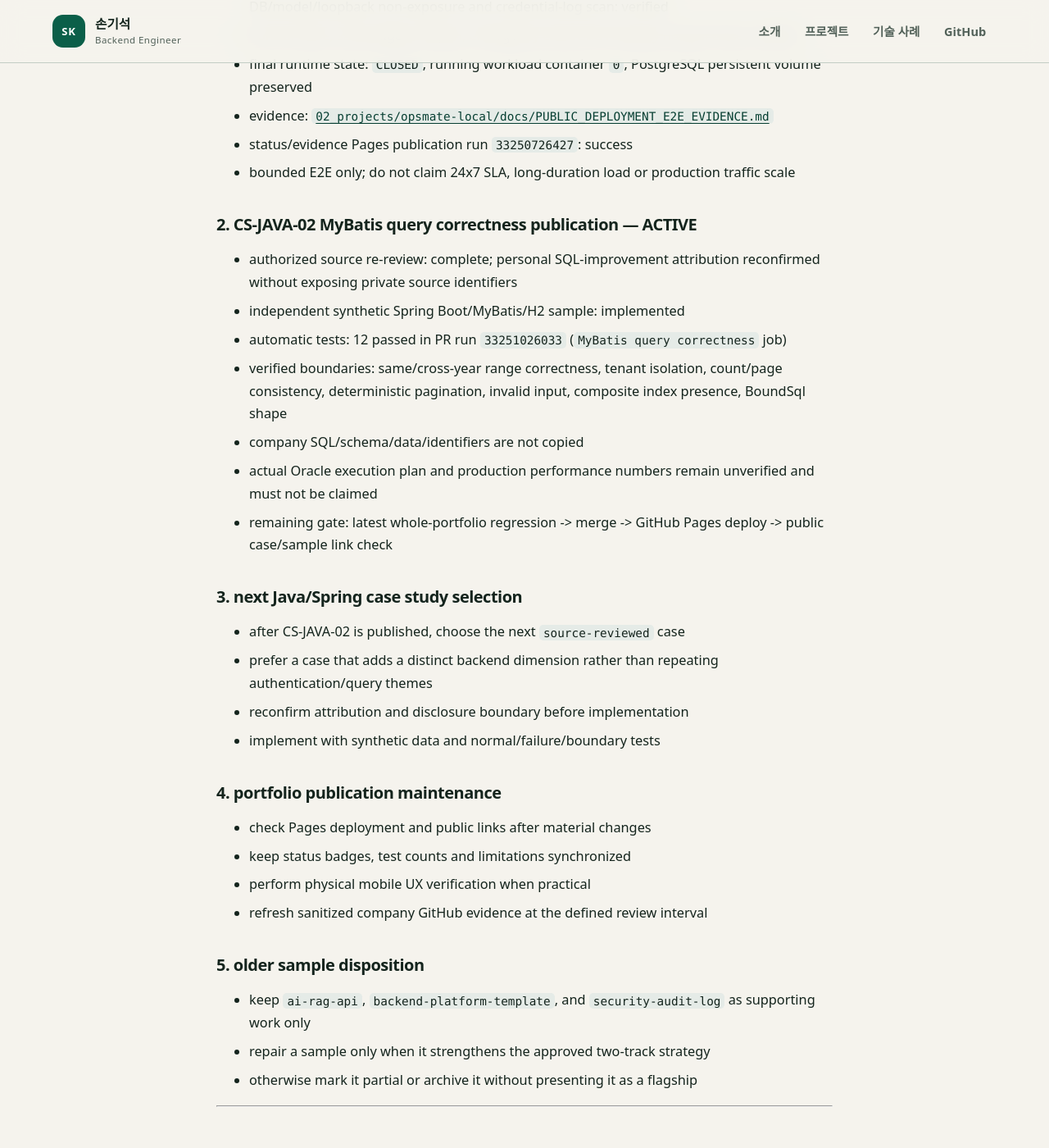
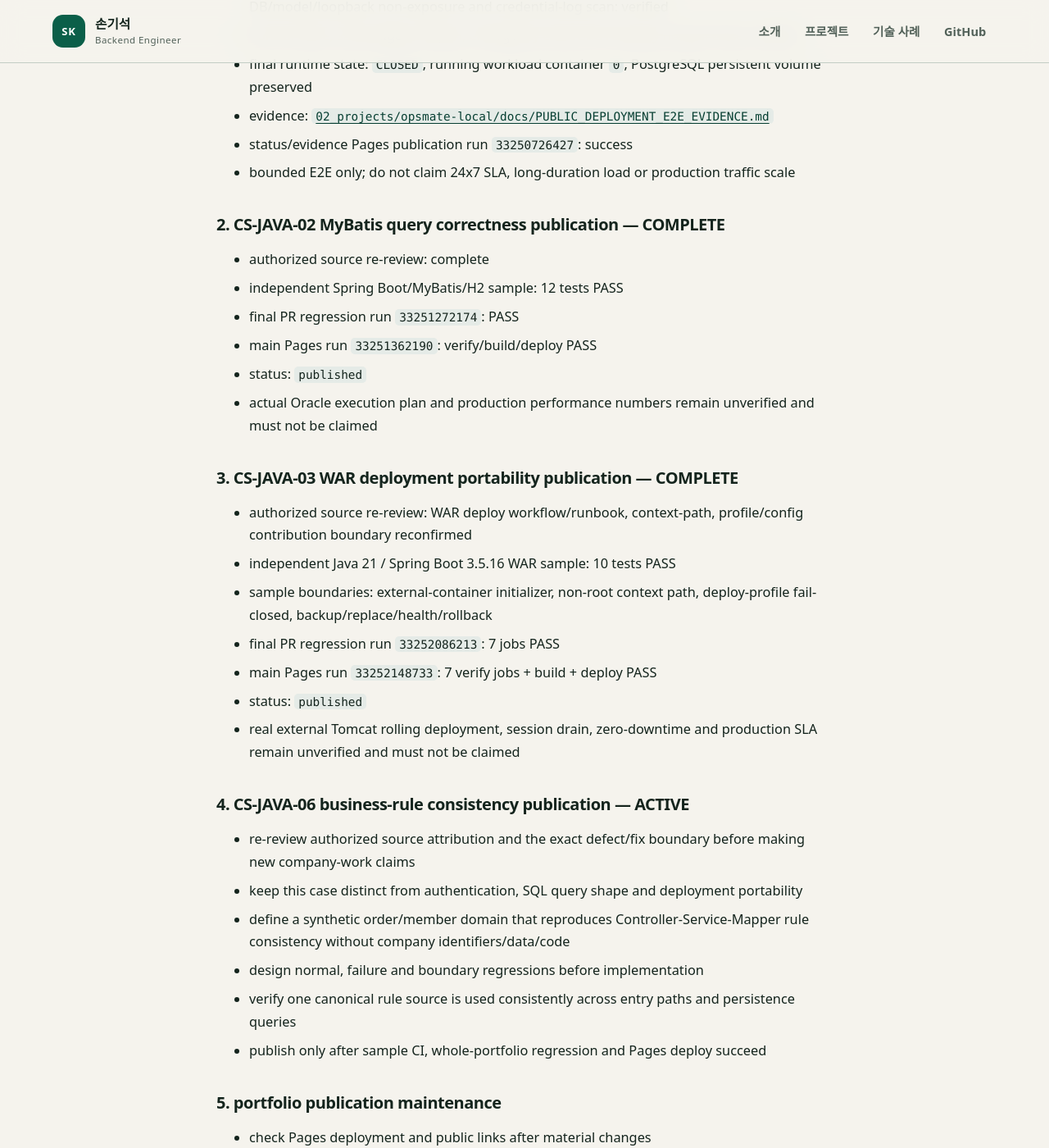
Before and after one commit to son1004007/engineering-career-portfolio, a Jekyll site: the page built from TASKS.md, in a window 1280 px wide and 1400 px high, scrolled down 1258 px. Shown: the whole window at 82% size. Built offline with Jekyll 4.4.1, drawn with Linux system fonts in a browser that asks for light colours; our own code applies the rules of GitHub Pages for plain Markdown files; some of the changed text lies outside the part shown.

Commit message:
docs: advance Java case-study queue to CS-JAVA-06

```diff
--- a/TASKS.md
+++ b/TASKS.md
@@ -34,28 +34,38 @@ The active execution ledger, dependencies and verification evidence are maintain
 - status/evidence Pages publication run `33250726427`: success
 - bounded E2E only; do not claim 24x7 SLA, long-duration load or production traffic scale
 
-### 2. CS-JAVA-02 MyBatis query correctness publication — ACTIVE
-- authorized source re-review: complete; personal SQL-improvement attribution reconfirmed without exposing private source identifiers
-- independent synthetic Spring Boot/MyBatis/H2 sample: implemented
-- automatic tests: 12 passed in PR run `33251026033` (`MyBatis query correctness` job)
-- verified boundaries: same/cross-year range correctness, tenant isolation, count/page consistency, deterministic pagination, invalid input, composite index presence, BoundSql shape
-- company SQL/schema/data/identifiers are not copied
+### 2. CS-JAVA-02 MyBatis query correctness publication — COMPLETE
+- authorized source re-review: complete
+- independent Spring Boot/MyBatis/H2 sample: 12 tests PASS
+- final PR regression run `33251272174`: PASS
+- main Pages run `33251362190`: verify/build/deploy PASS
+- status: `published`
 - actual Oracle execution plan and production performance numbers remain unverified and must not be claimed
-- remaining gate: latest whole-portfolio regression -> merge -> GitHub Pages deploy -> public case/sample link check
 
-### 3. next Java/Spring case study selection
-- after CS-JAVA-02 is published, choose the next `source-reviewed` case
-- prefer a case that adds a distinct backend dimension rather than repeating authentication/query themes
-- reconfirm attribution and disclosure boundary before implementation
-- implement with synthetic data and normal/failure/boundary tests
+### 3. CS-JAVA-03 WAR deployment portability publication — COMPLETE
+- authorized source re-review: WAR deploy workflow/runbook, context-path, profile/config contribution boundary reconfirmed
+- independent Java 21 / Spring Boot 3.5.16 WAR sample: 10 tests PASS
+- sample boundaries: external-container initializer, non-root context path, deploy-profile fail-closed, backup/replace/health/rollback
+- final PR regression run `33252086213`: 7 jobs PASS
+- main Pages run `33252148733`: 7 verify jobs + build + deploy PASS
+- status: `published`
+- real external Tomcat rolling deployment, session drain, zero-downtime and production SLA remain unverified and must not be claimed
 
-### 4. portfolio publication maintenance
+### 4. CS-JAVA-06 business-rule consistency publication — ACTIVE
+- re-review authorized source attribution and the exact defect/fix boundary before making new company-work claims
+- keep this case distinct from authentication, SQL query shape and deployment portability
+- define a synthetic order/member domain that reproduces Controller-Service-Mapper rule consistency without company identifiers/data/code
+- design normal, failure and boundary regressions before implementation
+- verify one canonical rule source is used consistently across entry paths and persistence queries
+- publish only after sample CI, whole-portfolio regression and Pages deploy succeed
+
+### 5. portfolio publication maintenance
 - check Pages deployment and public links after material changes
 - keep status badges, test counts and limitations synchronized
 - perform physical mobile UX verification when practical
 - refresh sanitized company GitHub evidence at the defined review interval
 
-### 5. older sample disposition
+### 6. older sample disposition
 - keep `ai-rag-api`, `backend-platform-template`, and `security-audit-log` as supporting work only
 - repair a sample only when it strengthens the approved two-track strategy
 - otherwise mark it partial or archive it without presenting it as a flagship
@@ -70,4 +80,4 @@ A task is complete only when:
 - tests pass
 - documentation matches implementation
 - any external/runtime gate claimed as complete has bounded execution evidence
-- any publication claim has current Pages build/deploy and public-link evidence
+- any publication claim has current Pages build/deploy evidence
```
